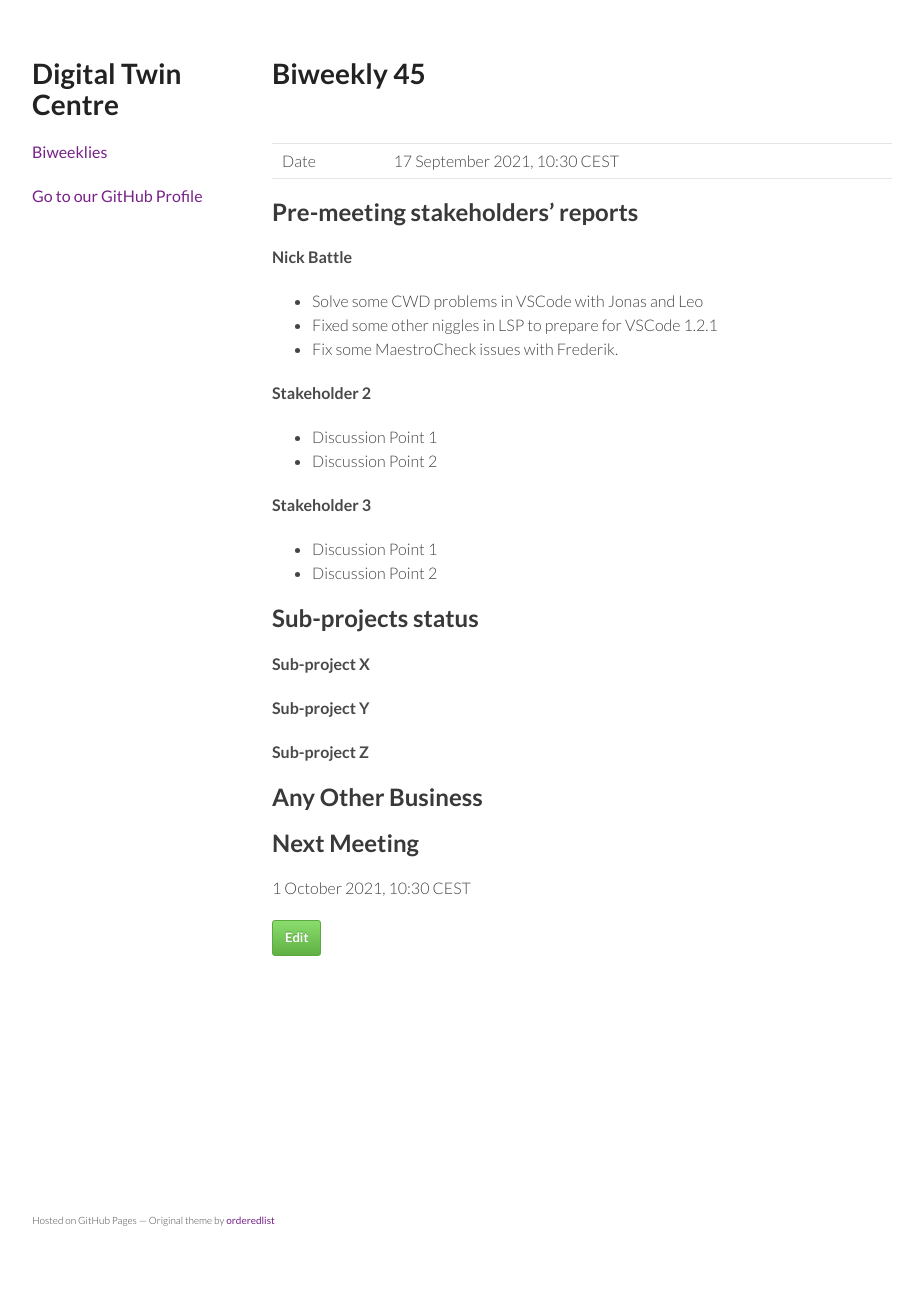
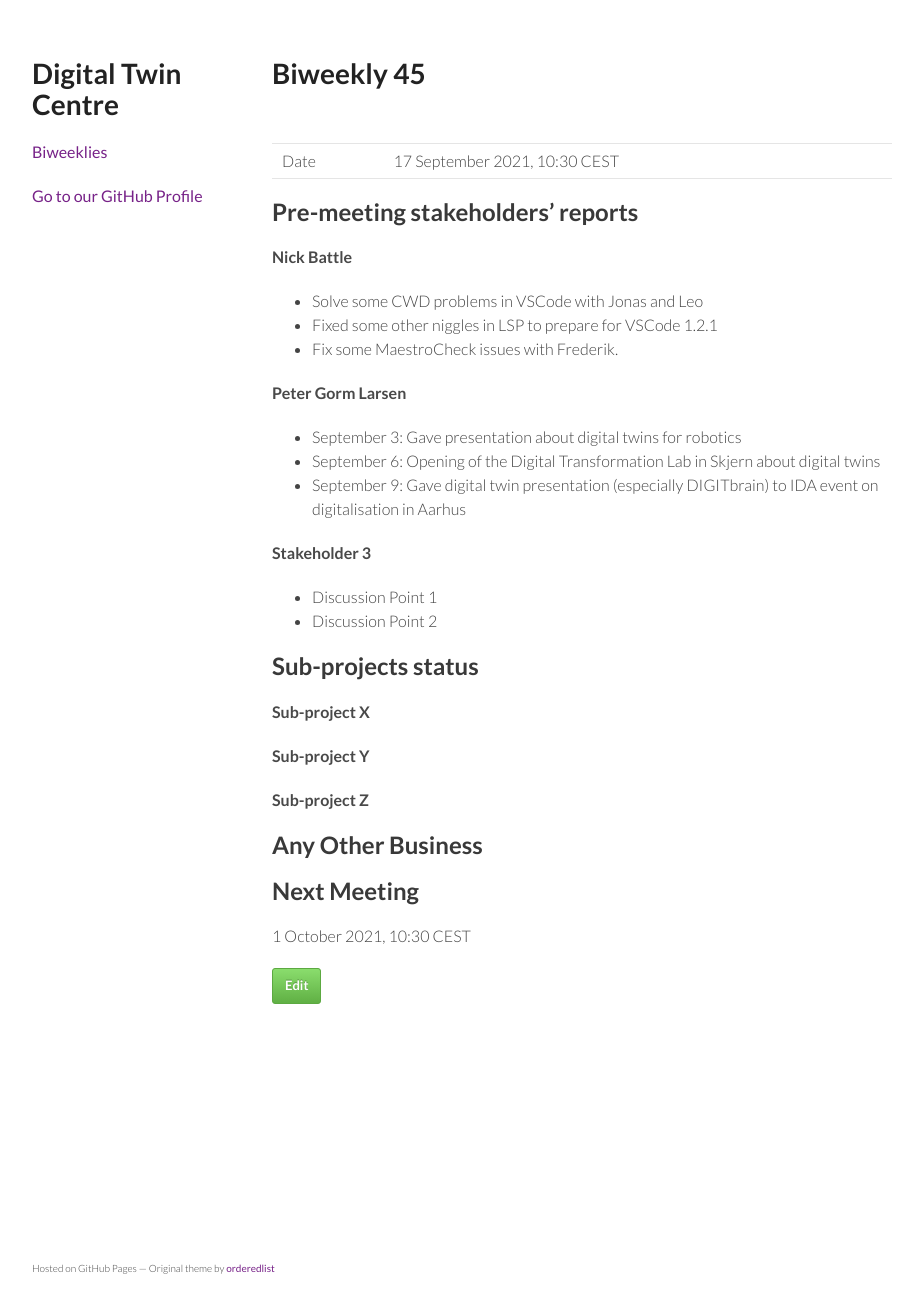
Before and after one commit to digitaltwincentre/digitaltwincentre.github.io, a Jekyll site: the page built from _biweeklies/Biweekly-45.md, in a window 1280 px wide. Shown: the whole page, without its empty margins (178-1089 px from the left). Built offline with Jekyll 4.4.1, drawn with Linux system fonts in a browser that asks for light colours; nearby versions of some CDN libraries; before the commit the page ends 1250 px from its top, so only the background shows below that.

Commit message:
Update Biweekly-45.md

```diff
--- a/_biweeklies/Biweekly-45.md
+++ b/_biweeklies/Biweekly-45.md
@@ -25,9 +25,10 @@ date: 17 September 2021, 1030 CEST
 * Fixed some other niggles in LSP to prepare for VSCode 1.2.1
 * Fix some MaestroCheck issues with Frederik.
 
-#### Stakeholder 2
-* Discussion Point 1
-* Discussion Point 2
+#### Peter Gorm Larsen
+* September 3: Gave presentation about digital twins for robotics
+* September 6: Opening of the Digital Transformation Lab in Skjern about digital twins
+* September 9: Gave digital twin presentation (especially DIGITbrain) to IDA event on digitalisation in Aarhus
 
 #### Stakeholder 3
 * Discussion Point 1
```
